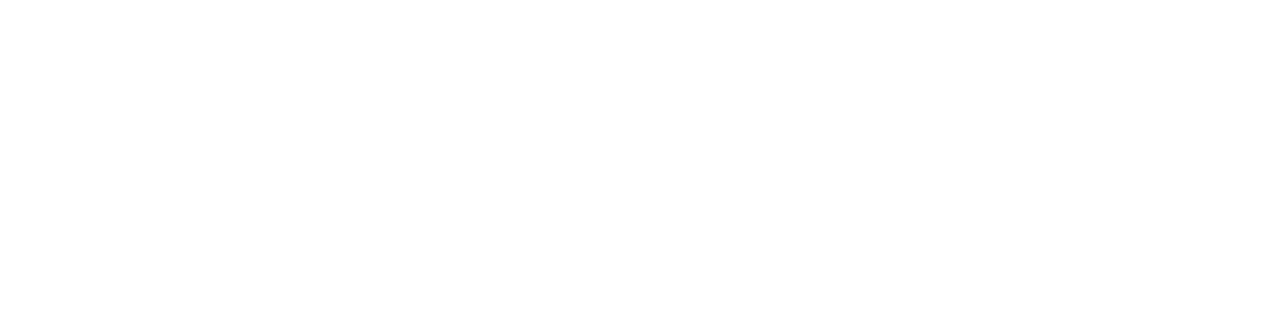
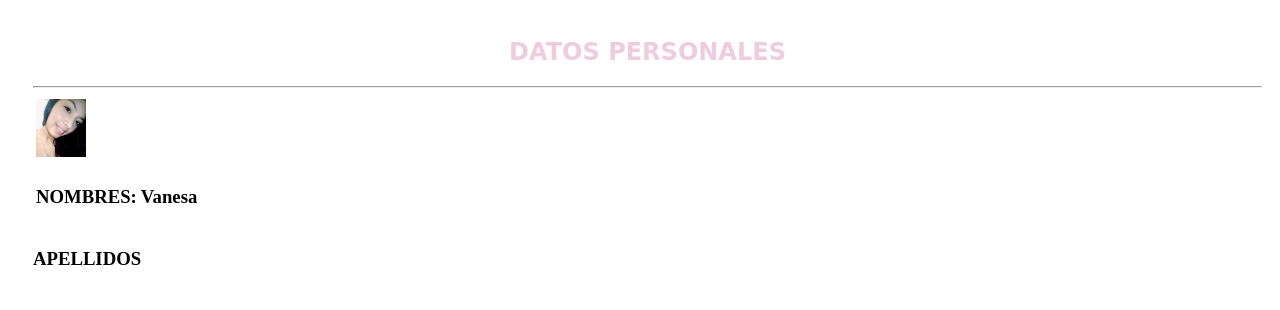
Before and after one commit to vaneXa02/presentacion, a plain HTML site: page public_html/datos.html in a window 1280 px wide. Drawn offline with Linux system fonts and the light colour scheme.

Commit message:
segunda modificaciòn

```diff
--- a/public_html/css/styles.css
+++ b/public_html/css/styles.css
@@ -93,3 +93,8 @@ body
 	width: 60%;
 	height: 350px;
 }
+
+.contenedor table td img
+{
+	width: 50px;
+}
--- a/public_html/datos.html
+++ b/public_html/datos.html
@@ -0,0 +1,32 @@
+<!DOCTYPE html>
+<html>
+<head>
+	<title>Datos</title>
+	<link rel="stylesheet" type="text/css" href="css/styles.css">
+</head>
+
+<body>
+	<div id="menu">
+		<head>
+			<div class="contenedor">
+				<b><h2><center>DATOS PERSONALES</center></h2></b>
+				<hr>
+				<table>
+					<tr>
+						<td>
+							<img src="img/img.jpg">
+						</td>
+				</table>
+						<table>
+						<td><h3>NOMBRES:</h3></td>
+						<td><h3>Vanesa</h3></td>
+
+				</table>
+				<td><h3>APELLIDOS</h3></td>
+			</div>
+
+			</div>
+		</head>
+	</div>
+</body>
+</html>
```
